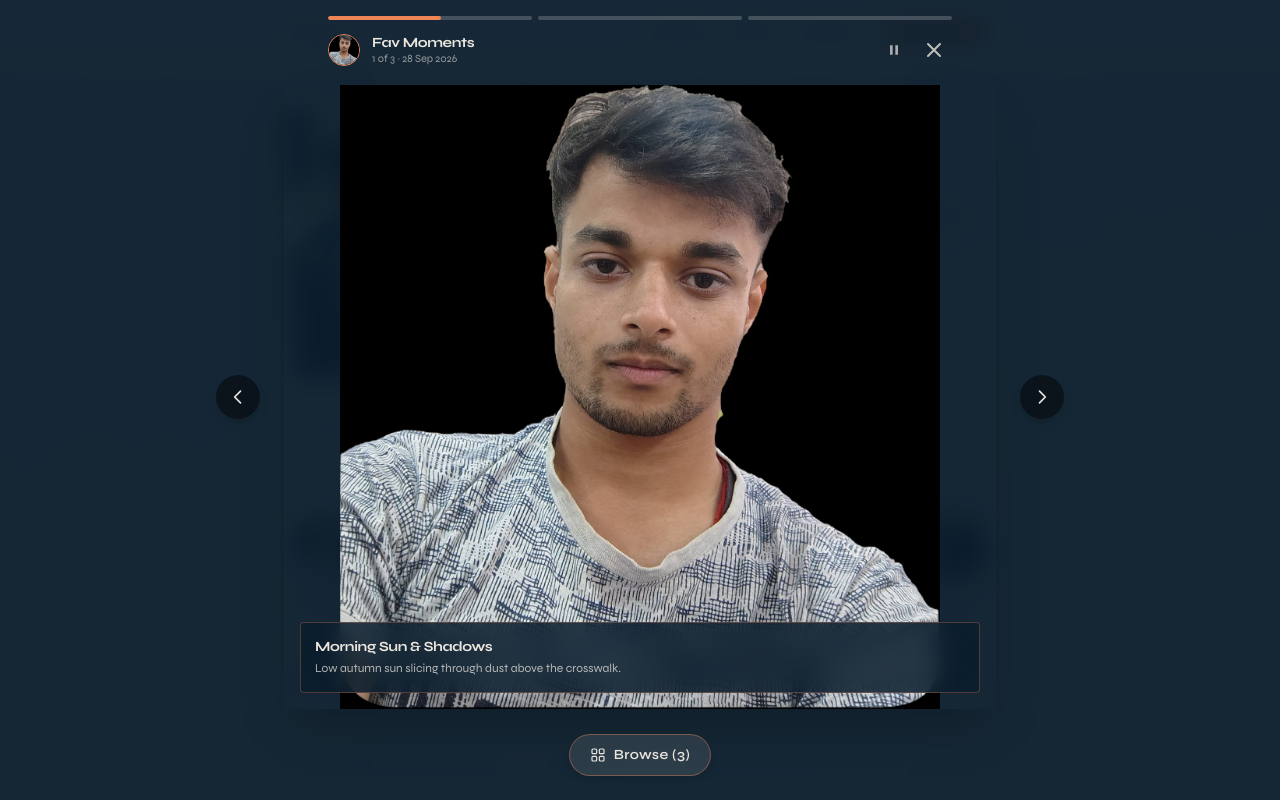
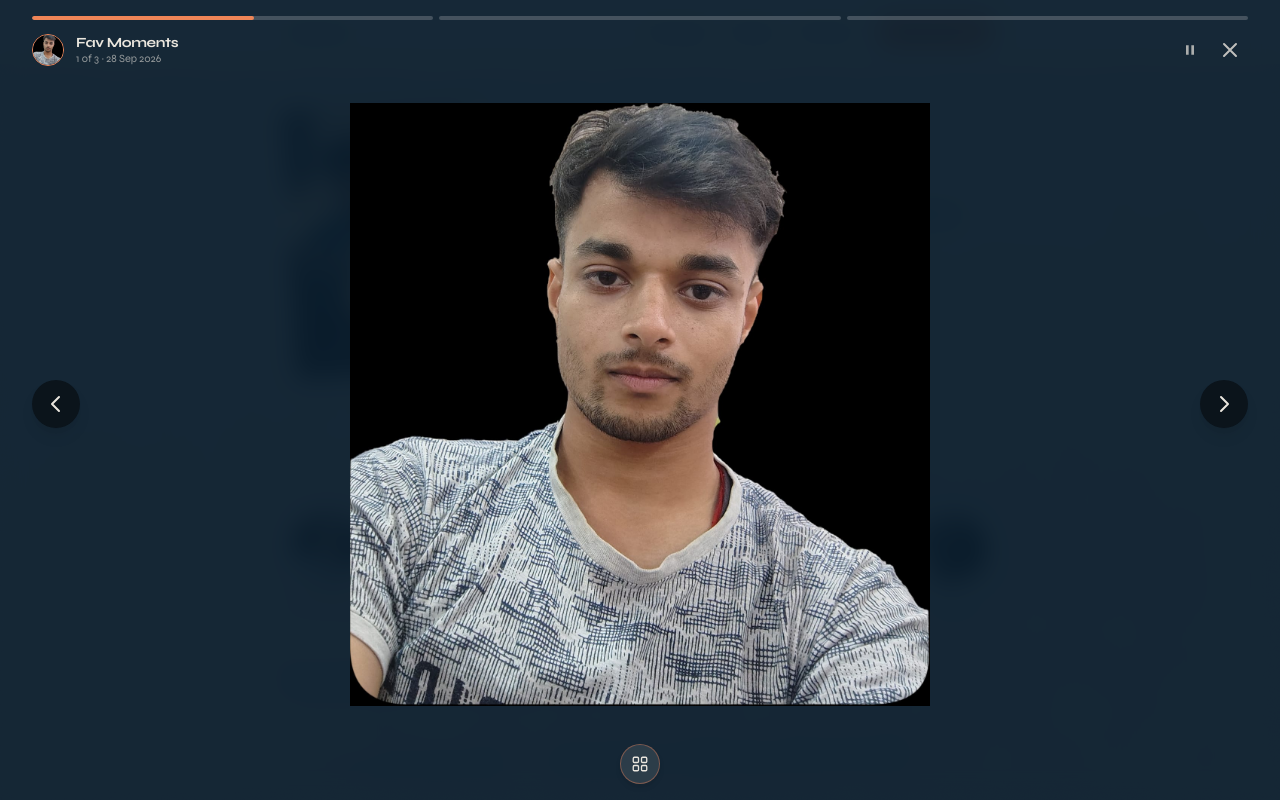
Before and after one commit to vaibhv19/life, a Next.js app: page / in a window 1280 px wide. Both pictures are taken after a click on the button "Fav Moments". Shown: the top 800 px of the page. Built offline with nearby package versions, Linux system fonts and the light colour scheme.

Commit message:
feat: update story viewer to full-screen 16:9 layout, continuous playback loop, and refined controls

```diff
--- a/src/components/CatalogHighlights.tsx
+++ b/src/components/CatalogHighlights.tsx
@@ -25,6 +25,7 @@ export const CatalogHighlights: React.FC = () => {
           <div className="flex items-start gap-4 sm:gap-5 md:gap-6 min-w-max sm:min-w-0 sm:justify-between">
             {CATALOG_COLLECTIONS.map((category) => {
               const thumbnailSrc = THUMBNAIL_MAP[category.id] || '/cutout.png';
+              const isSelected = activeCategory === category.id;
 
               return (
                 <button
@@ -37,7 +38,13 @@ export const CatalogHighlights: React.FC = () => {
                   title={`Open ${category.title} stories`}
                 >
                   {/* Outer Ring with Hover Reaction */}
-                  <div className="p-[3px] rounded-full border border-[#226192]/30 group-hover:border-[#EF8557] group-hover:scale-105 transition-all duration-300 ease-out">
+                  <div
+                    className={`p-[3px] rounded-full border transition-all duration-300 ease-out ${
+                      isSelected
+                        ? 'border-[#EF8557] ring-2 ring-[#EF8557]/40 scale-105'
+                        : 'border-[#226192]/30 group-hover:border-[#EF8557] group-hover:scale-105'
+                    }`}
+                  >
                     {/* Ring Gap */}
                     <div className="p-[2px] rounded-full bg-[#EAE6DE]">
                       {/* Circular Image Container */}
@@ -54,7 +61,11 @@ export const CatalogHighlights: React.FC = () => {
 
                   {/* Category Title Label */}
                   <span
-                    className="text-[10px] sm:text-[11px] font-medium text-[#226192]/80 group-hover:text-[#EF8557] tracking-tight text-center max-w-[70px] sm:max-w-[78px] transition-colors mt-2 leading-tight line-clamp-2 min-h-[26px] sm:min-h-[28px] flex items-start justify-center"
+                    className={`text-[10px] sm:text-[11px] font-medium tracking-tight text-center max-w-[70px] sm:max-w-[78px] transition-colors mt-2 leading-tight line-clamp-2 min-h-[26px] sm:min-h-[28px] flex items-start justify-center ${
+                      isSelected
+                        ? 'text-[#EF8557] font-semibold'
+                        : 'text-[#226192]/80 group-hover:text-[#EF8557]'
+                    }`}
                     title={category.title}
                   >
                     {category.title}
@@ -77,6 +88,7 @@ export const CatalogHighlights: React.FC = () => {
       {activeCategory && (
         <StoryViewer
           categoryId={activeCategory}
+          onCategoryChange={setActiveCategory}
           onClose={() => setActiveCategory(null)}
           thumbnailMap={THUMBNAIL_MAP}
         />
--- a/src/components/StoryViewer.tsx
+++ b/src/components/StoryViewer.tsx
@@ -1,14 +1,14 @@
 'use client';
 
-import React, { useState, useEffect, useRef, useCallback, useSyncExternalStore } from 'react';
+import React, { useState, useEffect, useRef, useCallback, useMemo, useSyncExternalStore } from 'react';
 import { createPortal } from 'react-dom';
-import Link from 'next/link';
-import { CatalogCollectionDef, CatalogImageEntry } from '@/data/catalog';
+import { CATALOG_COLLECTIONS, CatalogCollectionDef, CatalogImageEntry } from '@/data/catalog';
 import { getCatalogCollectionById, getCollectionItems } from '@/lib/catalog';
 
 interface StoryViewerProps {
   categoryId: string;
   onClose: () => void;
+  onCategoryChange?: (newCategoryId: string) => void;
   thumbnailMap?: Record<string, string>;
 }
 
@@ -20,6 +20,7 @@ const subscribe = () => () => {};
 export const StoryViewer: React.FC<StoryViewerProps> = ({
   categoryId,
   onClose,
+  onCategoryChange,
   thumbnailMap = {},
 }) => {
   const mounted = useSyncExternalStore(
@@ -28,9 +29,28 @@ export const StoryViewer: React.FC<StoryViewerProps> = ({
     () => false
   );
 
-  // 1. Data derivation
-  const collection: CatalogCollectionDef | null = getCatalogCollectionById(categoryId);
-  const rawItems: CatalogImageEntry[] = getCollectionItems(categoryId);
+  // 1. Maintain active category state within viewer
+  const [activeCategoryId, setActiveCategoryId] = useState(categoryId);
+
+  // Sync if categoryId changes externally
+  useEffect(() => {
+    setActiveCategoryId(categoryId);
+    setCurrentIndex(0);
+    setProgress(0);
+  }, [categoryId]);
+
+  // Categories in defined highlight order, skipping empty categories
+  const validCollections = useMemo(() => {
+    const populated = CATALOG_COLLECTIONS.filter((col) => {
+      const colItems = getCollectionItems(col.id);
+      return colItems.length > 0;
+    });
+    return populated.length > 0 ? populated : CATALOG_COLLECTIONS;
+  }, []);
+
+  // 2. Data derivation for the active category
+  const collection: CatalogCollectionDef | null = getCatalogCollectionById(activeCategoryId);
+  const rawItems: CatalogImageEntry[] = getCollectionItems(activeCategoryId);
 
   // Fallback if category has no items
   const items: CatalogImageEntry[] =
@@ -38,15 +58,15 @@ export const StoryViewer: React.FC<StoryViewerProps> = ({
       ? rawItems
       : [
           {
-            id: `${categoryId}-fallback`,
-            src: thumbnailMap[categoryId] || '/cutout.png',
+            id: `${activeCategoryId}-fallback`,
+            src: thumbnailMap[activeCategoryId] || '/cutout.png',
             title: collection?.title || 'Archive Frame',
             caption: collection?.description || 'Curated catalog memory',
-            collections: [categoryId],
+            collections: [activeCategoryId],
           },
         ];
 
-  // 2. Playback State
+  // 3. Playback State
   const [currentIndex, setCurrentIndex] = useState(0);
   const [progress, setProgress] = useState(0); // 0 to 100 percentage
   const [isPaused, setIsPaused] = useState(false);
@@ -55,30 +75,51 @@ export const StoryViewer: React.FC<StoryViewerProps> = ({
 
   const activeItem = items[currentIndex] || items[0];
 
-  // 3. Navigation Handlers with functional state updates (prevents stale closures)
+  // 4. Cross-Catalog Transition Handlers
+  const goToNextCategory = useCallback(() => {
+    const currentIdx = validCollections.findIndex((c) => c.id === activeCategoryId);
+    const nextIdx = (currentIdx + 1) % validCollections.length;
+    const nextCol = validCollections[nextIdx];
+
+    setActiveCategoryId(nextCol.id);
+    setCurrentIndex(0);
+    setProgress(0);
+    onCategoryChange?.(nextCol.id);
+  }, [activeCategoryId, validCollections, onCategoryChange]);
+
+  const goToPrevCategory = useCallback(() => {
+    const currentIdx = validCollections.findIndex((c) => c.id === activeCategoryId);
+    const prevIdx = (currentIdx - 1 + validCollections.length) % validCollections.length;
+    const prevCol = validCollections[prevIdx];
+    const prevItems = getCollectionItems(prevCol.id);
+    const lastIndex = Math.max(0, prevItems.length - 1);
+
+    setActiveCategoryId(prevCol.id);
+    setCurrentIndex(lastIndex);
+    setProgress(0);
+    onCategoryChange?.(prevCol.id);
+  }, [activeCategoryId, validCollections, onCategoryChange]);
+
+  // 5. Navigation Handlers
   const handleNext = useCallback(() => {
-    setCurrentIndex((prevIndex) => {
-      if (prevIndex < items.length - 1) {
-        setProgress(0);
-        return prevIndex + 1;
-      } else {
-        // Reached the end of this category's stories: close cleanly
-        onClose();
-        return prevIndex;
-      }
-    });
-  }, [items.length, onClose]);
+    if (currentIndex < items.length - 1) {
+      setCurrentIndex((prev) => prev + 1);
+      setProgress(0);
+    } else {
+      // Reached final item of current catalog: advance to next catalog
+      goToNextCategory();
+    }
+  }, [currentIndex, items.length, goToNextCategory]);
 
   const handlePrev = useCallback(() => {
-    setCurrentIndex((prevIndex) => {
+    if (currentIndex > 0) {
+      setCurrentIndex((prev) => prev - 1);
       setProgress(0);
-      if (prevIndex > 0) {
-        return prevIndex - 1;
-      }
-      // At the first item: restart current item's timer
-      return 0;
-    });
-  }, []);
+    } else {
+      // Reached first item of current catalog: move to previous catalog's last item
+      goToPrevCategory();
+    }
+  }, [currentIndex, goToPrevCategory]);
 
   const handleSelectStoryItem = useCallback((index: number) => {
     setCurrentIndex(index);
@@ -186,7 +227,7 @@ export const StoryViewer: React.FC<StoryViewerProps> = ({
       {/* ========================================================= */}
       {/* TOP BAR: Segmented Progress Indicators & Header Controls   */}
       {/* ========================================================= */}
-      <header className="w-full max-w-2xl mx-auto pt-3 sm:pt-4 px-4 sm:px-6 shrink-0 z-30">
+      <header className="w-full max-w-7xl mx-auto pt-3 sm:pt-4 px-4 sm:px-6 md:px-8 shrink-0 z-30">
         {/* Progress Segments */}
         <div
           role="progressbar"
@@ -226,7 +267,7 @@ export const StoryViewer: React.FC<StoryViewerProps> = ({
             {/* Category Avatar */}
             <div className="w-7 h-7 sm:w-8 sm:h-8 rounded-full overflow-hidden border border-[#EF8557] bg-[#226192]/20 shrink-0">
               <img
-                src={thumbnailMap[categoryId] || activeItem.src}
+                src={thumbnailMap[activeCategoryId] || activeItem.src}
                 alt=""
                 className="w-full h-full object-cover"
               />
@@ -287,9 +328,9 @@ export const StoryViewer: React.FC<StoryViewerProps> = ({
       </header>
 
       {/* ========================================================= */}
-      {/* CENTER MEDIA AREA: Centered scale-to-fit with navigation  */}
+      {/* CENTER MEDIA AREA: Full-Screen 16:9 Presentation Layout   */}
       {/* ========================================================= */}
-      <main className="relative flex-1 w-full max-w-4xl mx-auto flex items-center justify-between px-3 sm:px-6 my-auto">
+      <main className="relative flex-1 w-full flex items-center justify-center px-2 sm:px-4 md:px-8 my-auto min-h-0">
         {/* Desktop Previous Button (Outside media frame, never clipped) */}
         <button
           type="button"
@@ -298,27 +339,27 @@ export const StoryViewer: React.FC<StoryViewerProps> = ({
             handlePrev();
           }}
           aria-label="Previous frame"
-          className="hidden sm:flex shrink-0 mr-3 lg:mr-6 z-30 items-center justify-center w-11 h-11 rounded-full bg-black/50 hover:bg-[#EF8557] text-[#EAE6DE] hover:text-[#0B1E2E] transition-all shadow-lg cursor-pointer focus:outline-none focus:ring-2 focus:ring-[#EF8557]"
+          className="hidden sm:flex shrink-0 mr-3 md:mr-6 z-30 items-center justify-center w-11 h-11 md:w-12 md:h-12 rounded-full bg-black/50 hover:bg-[#EF8557] text-[#EAE6DE] hover:text-[#0B1E2E] transition-all shadow-lg cursor-pointer focus:outline-none focus:ring-2 focus:ring-[#EF8557]"
           title="Previous frame (Left arrow)"
         >
-          <svg className="w-5 h-5 stroke-[2]" fill="none" viewBox="0 0 24 24" stroke="currentColor">
+          <svg className="w-5 h-5 md:w-6 md:h-6 stroke-[2]" fill="none" viewBox="0 0 24 24" stroke="currentColor">
             <path strokeLinecap="round" strokeLinejoin="round" d="M15 19l-7-7 7-7" />
           </svg>
         </button>
 
-        {/* Media Frame Container */}
+        {/* 16:9 Presentation Frame (Desktop/Tablet) & Responsive Full Screen (Mobile) */}
         <div
-          className="relative flex-1 h-full max-h-[72vh] sm:max-h-[78vh] flex items-center justify-center"
+          className="relative w-full max-sm:h-[calc(100dvh-120px)] sm:aspect-video sm:h-auto sm:max-h-[calc(100dvh-110px)] sm:max-w-[calc((100dvh-110px)*16/9)] flex items-center justify-center"
           onPointerDown={handlePointerDown}
           onPointerUp={handlePointerUp}
           onPointerCancel={handlePointerUp}
         >
-          {/* Active Image (object-contain to preserve aspect ratio without distortion) */}
+          {/* Active Image (object-contain to preserve original aspect ratio without distortion) */}
           <img
             key={activeItem.id || activeItem.src}
             src={activeItem.src}
             alt={activeItem.title || collection?.title || 'Story frame'}
-            className="w-full h-full max-h-[72vh] sm:max-h-[78vh] object-contain rounded-md shadow-2xl transition-opacity duration-200 select-none"
+            className="w-full h-full object-contain select-none"
             loading="eager"
             draggable={false}
           />
@@ -346,22 +387,6 @@ export const StoryViewer: React.FC<StoryViewerProps> = ({
             }}
             className="absolute inset-y-0 right-0 w-1/3 z-20 cursor-pointer select-none"
           />
-
-          {/* Caption / Title Overlay at bottom of media */}
-          {(activeItem.title || activeItem.caption) && (
-            <div className="absolute bottom-3 left-3 right-3 sm:bottom-4 sm:left-4 sm:right-4 z-20 bg-[#0B1E2E]/85 backdrop-blur-md border border-[#EF8557]/30 p-3 sm:p-3.5 rounded pointer-events-none">
-              {activeItem.title && (
-                <div className="text-xs sm:text-sm font-bold text-[#EAE6DE] tracking-tight">
-                  {activeItem.title}
-                </div>
-              )}
-              {activeItem.caption && (
-                <div className="text-[11px] sm:text-xs text-[#EAE6DE]/75 mt-0.5 line-clamp-2 font-normal leading-relaxed">
-                  {activeItem.caption}
-                </div>
-              )}
-            </div>
-          )}
         </div>
 
         {/* Desktop Next Button (Outside media frame, never clipped) */}
@@ -372,31 +397,32 @@ export const StoryViewer: React.FC<StoryViewerProps> = ({
             handleNext();
           }}
           aria-label="Next frame"
-          className="hidden sm:flex shrink-0 ml-3 lg:ml-6 z-30 items-center justify-center w-11 h-11 rounded-full bg-black/50 hover:bg-[#EF8557] text-[#EAE6DE] hover:text-[#0B1E2E] transition-all shadow-lg cursor-pointer focus:outline-none focus:ring-2 focus:ring-[#EF8557]"
+          className="hidden sm:flex shrink-0 ml-3 md:ml-6 z-30 items-center justify-center w-11 h-11 md:w-12 md:h-12 rounded-full bg-black/50 hover:bg-[#EF8557] text-[#EAE6DE] hover:text-[#0B1E2E] transition-all shadow-lg cursor-pointer focus:outline-none focus:ring-2 focus:ring-[#EF8557]"
           title="Next frame (Right arrow)"
         >
-          <svg className="w-5 h-5 stroke-[2]" fill="none" viewBox="0 0 24 24" stroke="currentColor">
+          <svg className="w-5 h-5 md:w-6 md:h-6 stroke-[2]" fill="none" viewBox="0 0 24 24" stroke="currentColor">
             <path strokeLinecap="round" strokeLinejoin="round" d="M9 5l7 7-7 7" />
           </svg>
         </button>
       </main>
 
       {/* ========================================================= */}
-      {/* BOTTOM ACTION BAR: Browse Button                           */}
+      {/* BOTTOM ACTION BAR: Browse Grid Icon Button                 */}
       {/* ========================================================= */}
-      <footer className="w-full max-w-2xl mx-auto pb-4 sm:pb-6 pt-2 px-4 flex items-center justify-center shrink-0 z-30">
+      <footer className="w-full max-w-7xl mx-auto pb-3 sm:pb-4 pt-1 px-4 flex items-center justify-center shrink-0 z-30">
         <button
           type="button"
           onClick={(e) => {
             e.stopPropagation();
             setIsBrowseOpen(true);
           }}
-          aria-label={`Browse all ${items.length} items in ${collection?.title}`}
-          className="inline-flex items-center gap-2 px-5 py-2.5 rounded-full bg-white/10 hover:bg-[#EF8557] border border-[#EF8557]/40 hover:border-[#EF8557] text-[#EAE6DE] hover:text-[#0B1E2E] transition-all duration-200 text-xs sm:text-sm font-semibold tracking-wide cursor-pointer shadow-md focus:outline-none focus:ring-2 focus:ring-[#EF8557]"
+          aria-label="Browse media"
+          title="Browse media"
+          className="w-10 h-10 rounded-full flex items-center justify-center bg-white/10 hover:bg-[#EF8557] border border-[#EF8557]/40 hover:border-[#EF8557] text-[#EAE6DE] hover:text-[#0B1E2E] transition-all duration-200 cursor-pointer shadow-md focus:outline-none focus:ring-2 focus:ring-[#EF8557]"
         >
-          {/* Grid Archive Icon */}
+          {/* Four-Thumbnail Grid Icon */}
           <svg
-            className="w-4 h-4 stroke-[1.75]"
+            className="w-4 h-4 sm:w-4.5 sm:h-4.5 stroke-[1.75]"
             fill="none"
             viewBox="0 0 24 24"
             stroke="currentColor"
@@ -407,7 +433,6 @@ export const StoryViewer: React.FC<StoryViewerProps> = ({
             <rect x="3" y="14" width="7" height="7" rx="1.5" />
             <rect x="14" y="14" width="7" height="7" rx="1.5" />
           </svg>
-          <span>Browse ({items.length})</span>
         </button>
       </footer>
 
@@ -425,10 +450,7 @@ export const StoryViewer: React.FC<StoryViewerProps> = ({
             {/* Overview Top Header */}
             <div className="flex items-center justify-between pb-4 border-b border-[#EF8557]/25 shrink-0">
               <div>
-                <span className="text-[10px] sm:text-[11px] font-mono uppercase tracking-widest text-[#EF8557] font-bold">
-                  COLLECTION ARCHIVE // {collection?.numeral}
-                </span>
-                <h3 className="text-xl sm:text-2xl font-bold tracking-tight text-[#EAE6DE] mt-0.5">
+                <h3 className="text-xl sm:text-2xl font-bold tracking-tight text-[#EAE6DE]">
                   {collection?.title}
                 </h3>
               </div>
@@ -466,52 +488,9 @@ export const StoryViewer: React.FC<StoryViewerProps> = ({
                       className="w-full h-full object-cover group-hover:scale-105 transition-transform duration-300"
                       loading="lazy"
                     />
-
-                    {/* Gradient Overlay & Indicator */}
-                    <div className="absolute inset-0 bg-gradient-to-t from-black/80 via-transparent to-transparent flex flex-col justify-between p-2.5">
-                      {/* Top status tag */}
-                      <div className="flex justify-between items-start">
-                        <span className="text-[10px] font-mono px-1.5 py-0.5 rounded bg-black/60 text-[#EAE6DE]/80">
-                          {idx + 1}
-                        </span>
-                        {isSelected && (
-                          <span className="text-[9px] font-bold uppercase tracking-wider bg-[#EF8557] text-[#0B1E2E] px-1.5 py-0.5 rounded-xs">
-                            Viewing
-                          </span>
-                        )}
-                      </div>
-
-                      {/* Bottom caption */}
-                      {item.title && (
-                        <div className="text-[11px] font-medium text-white truncate drop-shadow-xs">
-                          {item.title}
-                        </div>
-                      )}
-                    </div>
                   </button>
                 );
               })}
-            </div>
-
-            {/* Overview Bottom Navigation & External Link */}
-            <div className="pt-4 border-t border-[#EF8557]/25 flex flex-col sm:flex-row items-center justify-between gap-3 shrink-0">
-              <Link
-                href={`/catalog/${categoryId}`}
-                onClick={onClose}
-                className="text-xs sm:text-sm font-semibold text-[#EF8557] hover:underline underline-offset-4 inline-flex items-center gap-1.5 cursor-pointer focus:outline-none"
-              >
-                <span>Open full {collection?.title} catalog page</span>
-                <span>→</span>
-              </Link>
-
-              <button
-                type="button"
-                onClick={() => setIsBrowseOpen(false)}
-                className="btn-palette-b px-4 py-2 text-xs font-semibold tracking-tight cursor-pointer focus:outline-none shadow-sm"
-                style={{ borderRadius: '12px 4px 14px 4px' }}
-              >
-                Resume Slideshow
-              </button>
             </div>
           </div>
         </div>
```
